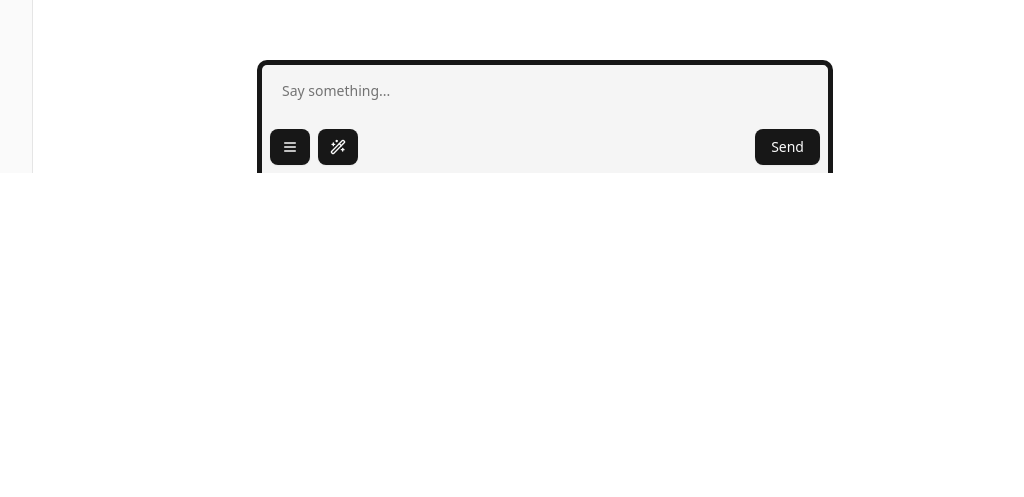
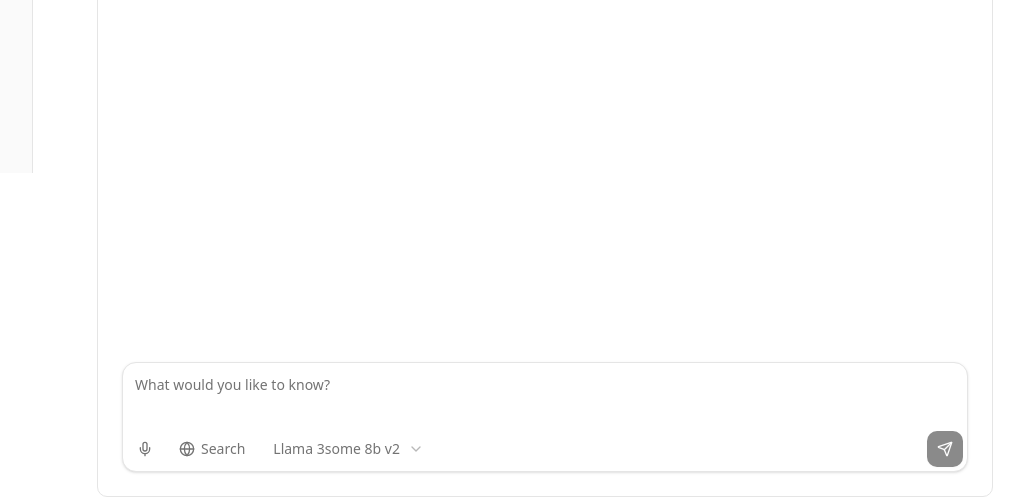
Before and after one commit to Ponesicek/openchat, a Next.js app: page / in a window 1280 px wide. Shown: the part 627-1124 px from the top of the page, without its empty margins (223-1247 px from the left). Before the commit the page ends 800 px from the top, so only its background shows below. Built offline with nearby package versions, Linux system fonts and the light colour scheme; what harden-react-markdown would draw is missing.

Commit message:
made ui good

```diff
--- a/src/app/api/chat/route.ts
+++ b/src/app/api/chat/route.ts
@@ -5,8 +5,7 @@ import {
   stepCountIs,
 } from "ai";
 import { createOpenAICompatible } from "@ai-sdk/openai-compatible";
-import { z } from "zod";
-import { tool } from "ai";
+import { tools } from "./tools";
 
 // Allow streaming responses up to 30 seconds
 export const maxDuration = 30;
@@ -33,65 +32,17 @@ export async function POST(req: Request) {
   const systemData = await system.json();
 
   const result = streamText({
-    model: lmstudio("llama-3some-8b-v2"),
+    model: lmstudio(configData.connection.LLMModel),
     messages: convertToModelMessages(messages),
     stopWhen: stepCountIs(5),
+    providerOptions: {
+      openai: {
+        reasoning: "high",
+      },
+    },
+
     system: systemData,
-    tools: {
-      generateImage: tool({
-        description:
-          "Generate an image from a structured prompt. Use concise, specific fields. Do not send narrative text. Use only comma separated 2-3 words.",
-        inputSchema: z.object({
-          prompt: z
-            .string()
-            .describe(
-              "The prompt to generate an image for. The image generation is stable diffusion, so the prompt should be in the style of a stable diffusion prompt.",
-            ),
-          negative_prompt: z
-            .string()
-            .describe(
-              "The negative prompt to generate an image for. The image generation is stable diffusion, so the negative prompt should be in the style of a stable diffusion negative prompt.",
-            ),
-          options: z.object({
-            size: z
-              .string()
-              .describe(
-                "The size of the image to generate. Default is 1024x1024.",
-              )
-              .default("1024x1024"),
-            steps: z
-              .number()
-              .describe(
-                "The number of steps to generate the image. Default is 20.",
-              )
-              .default(20),
-            cfg_scale: z
-              .number()
-              .describe("The cfg scale to generate the image. Default is 7.")
-              .default(7),
-          }),
-        }),
-        execute: async ({ prompt, negative_prompt, options }) => {
-          const response = await fetch(
-            process.env.NEXT_PUBLIC_URL + "/api/image/txt2img",
-            {
-              method: "POST",
-              body: JSON.stringify({
-                prompt: prompt,
-                negative_prompt: negative_prompt,
-                options: options,
-              }),
-            },
-          );
-          const dataJson = await response.json();
-          return {
-            type: "image",
-            imageLocation: dataJson.location,
-            image: dataJson.image,
-          };
-        },
-      }),
-    },
+    tools: tools,
   });
 
   return result.toUIMessageStreamResponse();
--- /dev/null
+++ b/src/app/api/chat/tools.ts
@@ -0,0 +1,54 @@
+import { tool } from "ai";
+import { z } from "zod";
+
+export const tools = {
+  generateImage: tool({
+    description:
+      "Generate an image from a structured prompt. Use concise, specific fields. Do not send narrative text. Use only comma separated 2-3 words.",
+    inputSchema: z.object({
+      prompt: z
+        .string()
+        .describe(
+          "The prompt to generate an image for. The image generation is stable diffusion, so the prompt should be in the style of a stable diffusion prompt.",
+        ),
+      negative_prompt: z
+        .string()
+        .describe(
+          "The negative prompt to generate an image for. The image generation is stable diffusion, so the negative prompt should be in the style of a stable diffusion negative prompt.",
+        ),
+      options: z.object({
+        size: z
+          .string()
+          .describe("The size of the image to generate. Default is 1024x1024.")
+          .default("1024x1024"),
+        steps: z
+          .number()
+          .describe("The number of steps to generate the image. Default is 20.")
+          .default(20),
+        cfg_scale: z
+          .number()
+          .describe("The cfg scale to generate the image. Default is 7.")
+          .default(7),
+      }),
+    }),
+    execute: async ({ prompt, negative_prompt, options }) => {
+      const response = await fetch(
+        process.env.NEXT_PUBLIC_URL + "/api/image/txt2img",
+        {
+          method: "POST",
+          body: JSON.stringify({
+            prompt: prompt,
+            negative_prompt: negative_prompt,
+            options: options,
+          }),
+        },
+      );
+      const dataJson = await response.json();
+      return {
+        type: "image",
+        imageLocation: dataJson.location,
+        image: dataJson.image,
+      };
+    },
+  }),
+};
--- a/src/app/api/image/txt2img/route.ts
+++ b/src/app/api/image/txt2img/route.ts
@@ -12,6 +12,8 @@ export async function POST(req: Request) {
     options: { size: string; steps: number; cfg_scale: number };
   };
   const { prompt, negative_prompt, options } = body;
+  const config = await fetch(process.env.NEXT_PUBLIC_URL + "/api/config/get");
+  const configData = await config.json();
   const automatic1111 = createAutomatic1111({
     baseURL: "http://127.0.0.1:7860",
   });
@@ -21,7 +23,7 @@ export async function POST(req: Request) {
   }
 
   const { image } = await generateImage({
-    model: automatic1111.image("oneObsession_v16Noobai"), // Default Automatic1111 model
+    model: automatic1111.image(configData.connection.imageModel),
     prompt: prompt,
     size: `${size[0]}x${size[1]}` as `${number}x${number}`,
     providerOptions: {
--- a/src/app/page.tsx
+++ b/src/app/page.tsx
@@ -1,36 +1,104 @@
 "use client";
 
+import {
+  PromptInput,
+  PromptInputButton,
+  PromptInputModelSelect,
+  PromptInputModelSelectContent,
+  PromptInputModelSelectItem,
+  PromptInputModelSelectTrigger,
+  PromptInputModelSelectValue,
+  PromptInputSubmit,
+  PromptInputTextarea,
+  PromptInputToolbar,
+  PromptInputTools,
+} from "@/components/ai-elements/prompt-input";
+import { GlobeIcon, MicIcon } from "lucide-react";
+import { useState } from "react";
 import { useChat } from "@ai-sdk/react";
-import { useForm } from "react-hook-form";
-import { zodResolver } from "@hookform/resolvers/zod";
-import { z } from "zod";
-import InputBox from "@/components/inputbox";
+import {
+  Conversation,
+  ConversationContent,
+  ConversationScrollButton,
+} from "@/components/ai-elements/conversation";
+import { MessageContent } from "@/components/ai-elements/message";
+import { Response } from "@/components/ai-elements/response";
 import Message from "@/components/message";
 
-const formSchema = z.object({
-  input: z.string().min(1),
-});
+const models = [
+  { id: "llama-3some-8b-v2", name: "Llama 3some 8b v2" },
+  { id: "claude-opus-4-20250514", name: "Claude 4 Opus" },
+];
 
-export default function Chat() {
-  const { messages, sendMessage } = useChat();
-  const form = useForm<z.infer<typeof formSchema>>({
-    resolver: zodResolver(formSchema),
-    defaultValues: {
-      input: "",
-    },
-  });
-  const onSubmit = (values: z.infer<typeof formSchema>) => {
-    sendMessage({ text: values.input });
-    form.reset();
+const InputDemo = () => {
+  const [text, setText] = useState<string>("");
+  const [model, setModel] = useState<string>(models[0]?.id ?? "");
+
+  const handleSubmit = (e: React.FormEvent<HTMLFormElement>) => {
+    e.preventDefault();
+    sendMessage(
+      { text: text },
+      {
+        body: {
+          model: model,
+        },
+      },
+    );
+    setText("");
   };
+
+  const { messages, status, sendMessage } = useChat();
+
   return (
-    <div className="stretch mx-auto flex w-full max-w-xl flex-col py-24">
-      <div className="mb-16">
-        {messages.map((message) => (
-          <Message key={message.id} message={message} />
-        ))}
+    <div className="relative top-56 mx-auto size-full h-[900px] max-w-4xl rounded-lg border p-6">
+      <div className="flex h-full flex-col">
+        <Conversation>
+          <ConversationContent>
+            {messages.map((message) => (
+              <Message message={message} key={message.id} />
+            ))}
+          </ConversationContent>
+          <ConversationScrollButton />
+        </Conversation>
+
+        <PromptInput onSubmit={handleSubmit} className="mt-4">
+          <PromptInputTextarea
+            onChange={(e) => setText(e.target.value)}
+            value={text}
+          />
+          <PromptInputToolbar>
+            <PromptInputTools>
+              <PromptInputButton>
+                <MicIcon size={16} />
+              </PromptInputButton>
+              <PromptInputButton>
+                <GlobeIcon size={16} />
+                <span>Search</span>
+              </PromptInputButton>
+              <PromptInputModelSelect
+                onValueChange={(value) => {
+                  setModel(value);
+                }}
+                value={model}
+              >
+                <PromptInputModelSelectTrigger>
+                  <PromptInputModelSelectValue />
+                </PromptInputModelSelectTrigger>
+                <PromptInputModelSelectContent>
+                  {models.map((model) => (
+                    <PromptInputModelSelectItem key={model.id} value={model.id}>
+                      {model.name}
+                    </PromptInputModelSelectItem>
+                  ))}
+                </PromptInputModelSelectContent>
+              </PromptInputModelSelect>
+            </PromptInputTools>
+            <PromptInputSubmit disabled={!text} status={status} />
+          </PromptInputToolbar>
+        </PromptInput>
       </div>
-      <InputBox form={form} onSubmit={onSubmit} />
     </div>
   );
-}
+};
+
+export default InputDemo;
--- a/src/components/ai-elements/response.tsx
+++ b/src/components/ai-elements/response.tsx
@@ -28,7 +28,7 @@ function parseIncompleteMarkdown(text: string): string {
   const linkMatch = result.match(linkImagePattern);
   if (linkMatch) {
     // If we have an unterminated [ or ![, remove it and everything after
-    const startIndex = result.lastIndexOf(linkMatch[1]);
+    const startIndex = result.lastIndexOf(linkMatch[1] ?? "");
     result = result.substring(0, startIndex);
   }
 
--- a/src/components/message.tsx
+++ b/src/components/message.tsx
@@ -2,56 +2,95 @@ import type { UIMessage } from "ai";
 import { Image } from "@/components/ai-elements/image";
 import { Response } from "@/components/ai-elements/response";
 import {
-  Tool,
-  ToolContent,
-  ToolHeader,
-  ToolInput,
-  ToolOutput,
-} from "@/components/ai-elements/tool";
+  MessageContent,
+  Message as MessageElement,
+} from "@/components/ai-elements/message";
+import {
+  Reasoning,
+  ReasoningContent,
+  ReasoningTrigger,
+} from "@/components/ai-elements/reasoning";
+import {
+  Task,
+  TaskContent,
+  TaskItem,
+  TaskItemFile,
+  TaskTrigger,
+} from "@/components/ai-elements/task";
 
-export default function Message({ message }: { message: UIMessage }) {
+function UserMessage({ message }: { message: UIMessage }) {
+  return (
+    <MessageElement from="user">
+      <MessageContent>
+        {message.parts.map((part, i) => {
+          switch (part.type) {
+            case "text":
+              return (
+                <Response key={`${message.id}-${i}`}>{part.text}</Response>
+              );
+          }
+        })}
+      </MessageContent>
+    </MessageElement>
+  );
+}
+
+function AIMessage({ message }: { message: UIMessage }) {
   return (
     <div key={message.id} className="whitespace-pre-wrap">
-      {message.role === "user" ? "User: " : "AI: "}
       {message.parts.map((part, i) => {
         switch (part.type) {
           case "reasoning":
             return (
-              <div className="bg-accent" key={`${message.id}-${i}`}>
-                {part.text}
-              </div>
+              <Reasoning className="w-full" isStreaming={false}>
+                <ReasoningTrigger />
+                <ReasoningContent>{part.text}</ReasoningContent>
+              </Reasoning>
             );
           case "text":
             return <Response key={`${message.id}-${i}`}>{part.text}</Response>;
           case "tool-generateImage":
-            if (part.output) {
-              console.log("part.output", (part.output as any).image.base64Data);
+            return (
+              <div
+                key={`${message.id}-${i}`}
+                className="flex flex-col justify-center"
+              >
+                <Task className="mb-4 w-full">
+                  <TaskTrigger title="Generating image..." />
+                  <TaskContent>
+                    <TaskItem>
+                      Generating image{" "}
+                      <TaskItemFile>
+                        {part.input
+                          ? (
+                              part.input as {
+                                prompt: string;
+                                negative_prompt: string;
+                                options: {
+                                  size: string;
+                                  steps: number;
+                                  cfg_scale: number;
+                                };
                               }
-            return (
-              <div key={`${message.id}-${i}`} className="flex justify-center">
+                            ).prompt
+                          : "Generating image..."}
+                      </TaskItemFile>
+                    </TaskItem>
+                    <TaskItem>
                       {part.output ? (
                         <Image
                           base64={(part.output as any).image.base64Data}
                           mediaType="image/png"
                           uint8Array={(part.output as any).image.uint8Array}
                           alt="Generated image"
-                    className="aspect-square border"
+                          className="w-52"
                         />
                       ) : (
-                  <Tool>
-                    <ToolHeader
-                      type="tool-call"
-                      state={"output-available" as const}
-                    />
-                    <ToolContent>
-                      <ToolInput input="Input to tool call" />
-                      <ToolOutput
-                        errorText="Error"
-                        output="Output from tool call"
-                      />
-                    </ToolContent>
-                  </Tool>
+                        <div></div>
                       )}
+                    </TaskItem>
+                  </TaskContent>
+                </Task>
               </div>
             );
         }
@@ -59,3 +98,15 @@ export default function Message({ message }: { message: UIMessage }) {
     </div>
   );
 }
+
+export default function Message({ message }: { message: UIMessage }) {
+  return (
+    <div key={message.id}>
+      {message.role === "user" ? (
+        <UserMessage message={message} />
+      ) : (
+        <AIMessage message={message} />
+      )}
+    </div>
+  );
+}
```
Also changed, not shown: src/components/ui/avatar.tsx (added, +53 -0 lines). Lines whose indentation alone changed are shown as unchanged.
